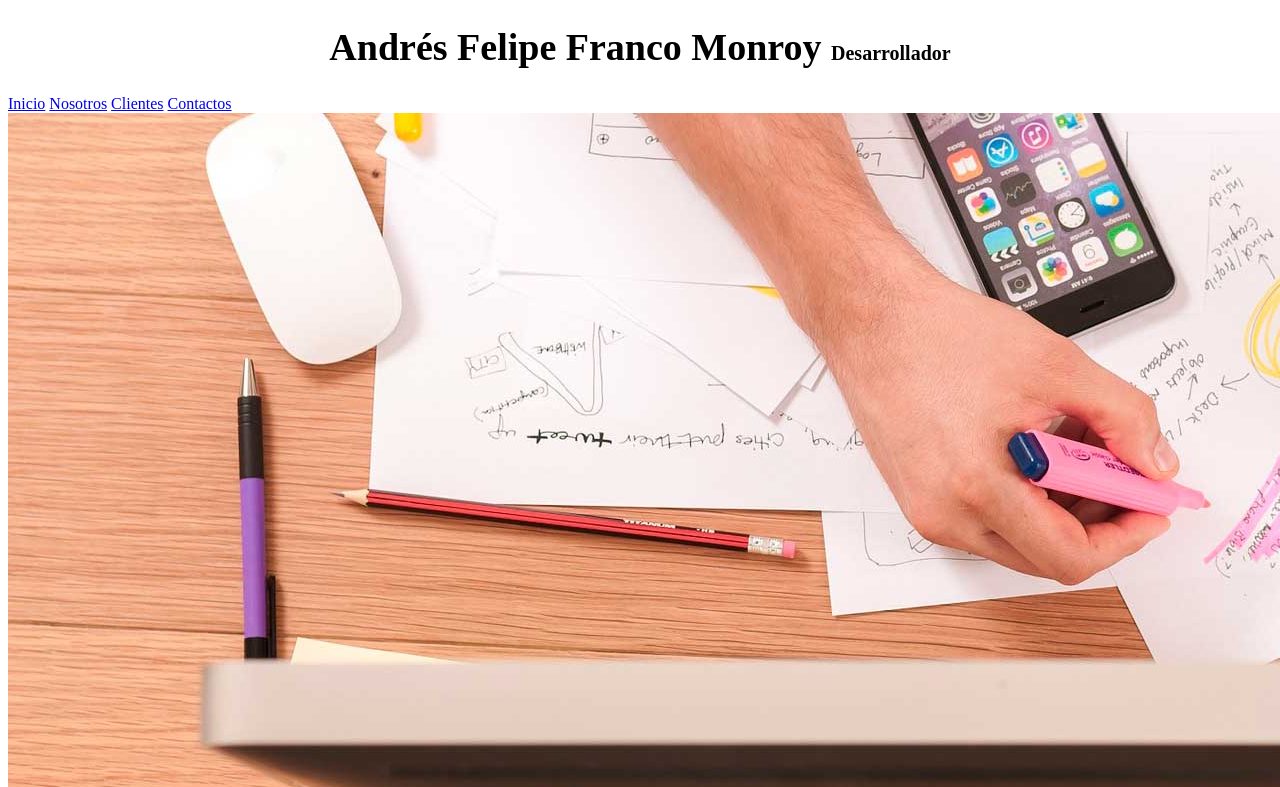
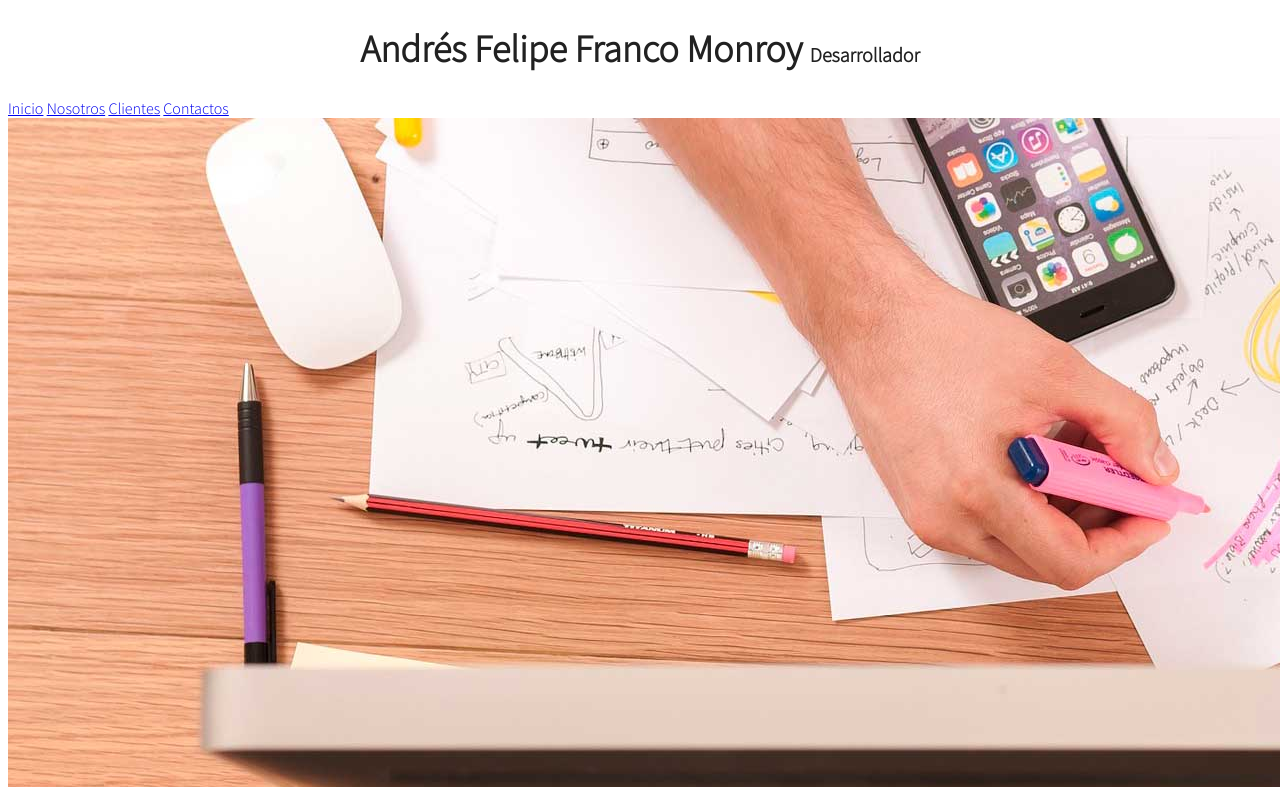
Before and after one commit to afrancom2/freelancer, a plain HTML site: page index.html in a window 1280 px wide. Shown: the top 787 px of the page. Drawn offline with Linux system fonts and the light colour scheme.

Commit message:
update site

```diff
--- a/css/style.css
+++ b/css/style.css
@@ -1,16 +1,28 @@
+:root { /* Custom properties */
+    --white: #ffffff;
+    --black: #212121;
+    --orange: #FFC107;
+    --blue: #0097A7;
+    --gris: #757575;
+    --fuente-principal: 'Source Sans Pro', sans-serif;
+}
+
 html {
     font-size: 62.5%; /* Para manejar mejor los rem - 1rem = 10px */
 }
 
 body {
+    font-family: var(--fuente-principal);
     font-size: 16px; /* Para manejar mejor los rem - 1rem = 10px */
 }
 
-h1 {
+.titulo {
     text-align: center;
     font-size: 3.8rem;
+    color: var(--black); /* Uso de custom properties */
+    font-weight: 600;
 }
 
-h1 span {
+.titulo span { /* Selector el padre va primero y despues el hijo */
     font-size: 2rem;
 }
--- a/index.html
+++ b/index.html
@@ -3,12 +3,15 @@
 <head>
     <meta charset="UTF-8">
     <title>Desarrollador Web</title>
+    <link rel="preconnect" href="https://fonts.googleapis.com">
+    <link rel="preconnect" href="https://fonts.gstatic.com" crossorigin>
+    <link href="https://fonts.googleapis.com/css2?family=Source+Sans+Pro:ital,wght@0,200;0,300;1,200;1,300;1,600&display=swap" rel="stylesheet">
     <link rel="preload" href="css/style.css" as="style">
     <link rel="stylesheet" href="css/style.css">
 </head>
 <body>
 <header>
-    <h1>Andrés Felipe Franco Monroy <span>Desarrollador</span></h1>
+    <h1 class="titulo">Andrés Felipe Franco Monroy <span>Desarrollador</span></h1>
 </header>
 
 <nav>
@@ -21,7 +24,7 @@
 <img src="img/banner.jpg">
 
 <section>
-    <h2>Desarrollador Full Stack</h2>
+    <h2 class="titulo">Desarrollador Full Stack</h2>
     <div>
         <svg xmlns="http://www.w3.org/2000/svg" class="icon icon-tabler icon-tabler-map-pin" width="88" height="88"
              viewBox="0 0 24 24" stroke-width="1.5" stroke="#ffbf00" fill="none" stroke-linecap="round"
```
